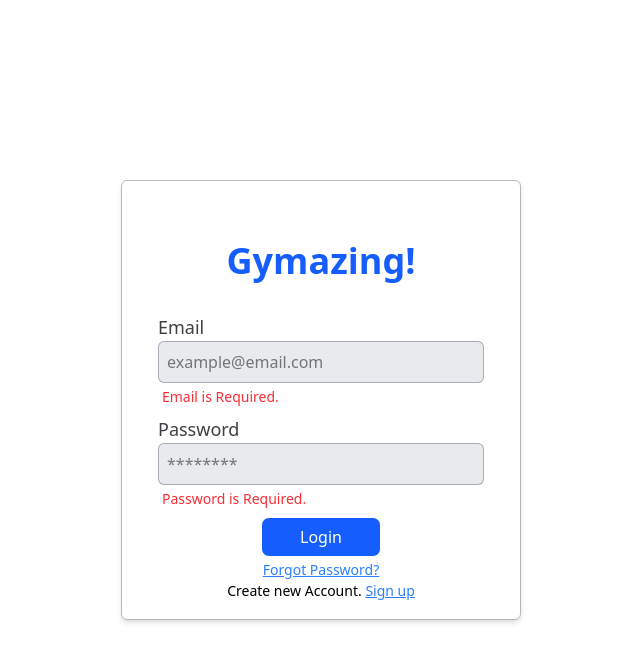
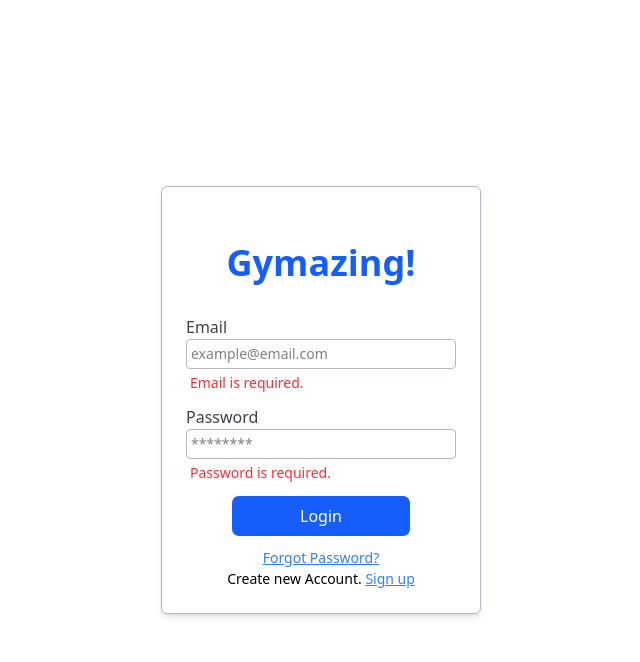
Before and after one commit to Nishieeee/GymMembershipApplicationSystem, a PHP site: page /login.php in a window 1280 px wide. Shown: the top 662 px of the page, without its empty margins (319-959 px from the left). Run offline with PHP 8.4, Linux system fonts and the light colour scheme.

Commit message:
refactor input ui design

```diff
--- a/views/auth/login.php
+++ b/views/auth/login.php
@@ -13,13 +13,13 @@
         $login["password"] = isset($_GET['password']) ? trim(htmlspecialchars($_GET['password'])) : "";
 
         if(empty($login['email'])) {
-            $loginErrors['email'] = "Email is Required.";
+            $loginErrors['email'] = "Email is required.";
         } else if(!filter_var($login['email'], FILTER_VALIDATE_EMAIL)) {
             $loginErrors['email'] = "Email is invalid";
         }
 
         if(empty($login['password'])) {
-            $loginErrors['password'] = "Password is Required.";
+            $loginErrors['password'] = "Password is required.";
         }
 
 
@@ -45,23 +45,23 @@
 </head>
 <body>
     <main class="min-h-screen w-full bg-[var(--primary)] flex items-center justify-center font-sans">
-        <div class="p-2 h-110 w-100 bg-[var(--primary)] border border-gray-500/50 shadow-md rounded-md ">
+        <div class="p-1 w-80 bg-[var(--primary)] border border-gray-500/50 shadow-md rounded-md ">
             <form method="GET" class="p-5">
                 <div class="my-8 flex items-center justify-center">
                     <h1 class="text-4xl text-blue-600 font-bold ">Gymazing!</h1>
                 </div>
-                <div class="m-2 ">
-                    <label for="email" class="text-zinc-700 text-lg font-900">Email</label>
-                    <input type="email" name="email" placeholder="example@email.com" value="<?= $login['email'] ?? "" ?>" class="p-2 w-full rounded-md border border-gray-500/50 bg-gray-300/50">
+                <div class="w-full mb-3">
+                    <label for="email" class="text-zinc-700 text-md font-900">Email</label>
+                    <input type="email" name="email" placeholder="example@email.com" value="<?= $login['email'] ?? "" ?>" class="w-full p-1 text-sm border border-gray-500/50 rounded-sm">
                     <p class="text-red-500 text-sm m-1"><?= $loginErrors['email'] ?></p>
                 </div>
-                <div class="m-2">
-                    <label for="password" class="text-zinc-700 text-lg">Password</label>
-                    <input type="password" name="password" id="password" placeholder="********" value="<?= $login['password'] ?>" class="p-2 w-full rounded-md border border-gray-500/50 bg-gray-300/50">
+                <div class="w-full mb-3 ">
+                    <label for="password" class="text-zinc-700 text-md">Password</label>
+                    <input type="password" name="password" id="password" placeholder="********" value="<?= $login['password'] ?>" class="w-full p-1 text-sm border border-gray-500/50 rounded-sm">
                     <p class="text-red-500 text-sm m-1" ><?= $loginErrors['password'] ?></p>
                 </div>
-                <div class="flex items-center justify-center">
-                    <input type="submit" value="Login" class="h-10 w-30 border bg-blue-600 text-white rounded-lg">
+                <div class="w-full my-2 flex items-center justify-center">
+                    <input type="submit" value="Login" class="w-45 p-2 border bg-blue-600 text-white rounded-lg">
                 </div>
                 <!-- <div class="p-2">
                     <p class="text-red-500 text-sm m-1"><?= $loginError ?></p>
```
